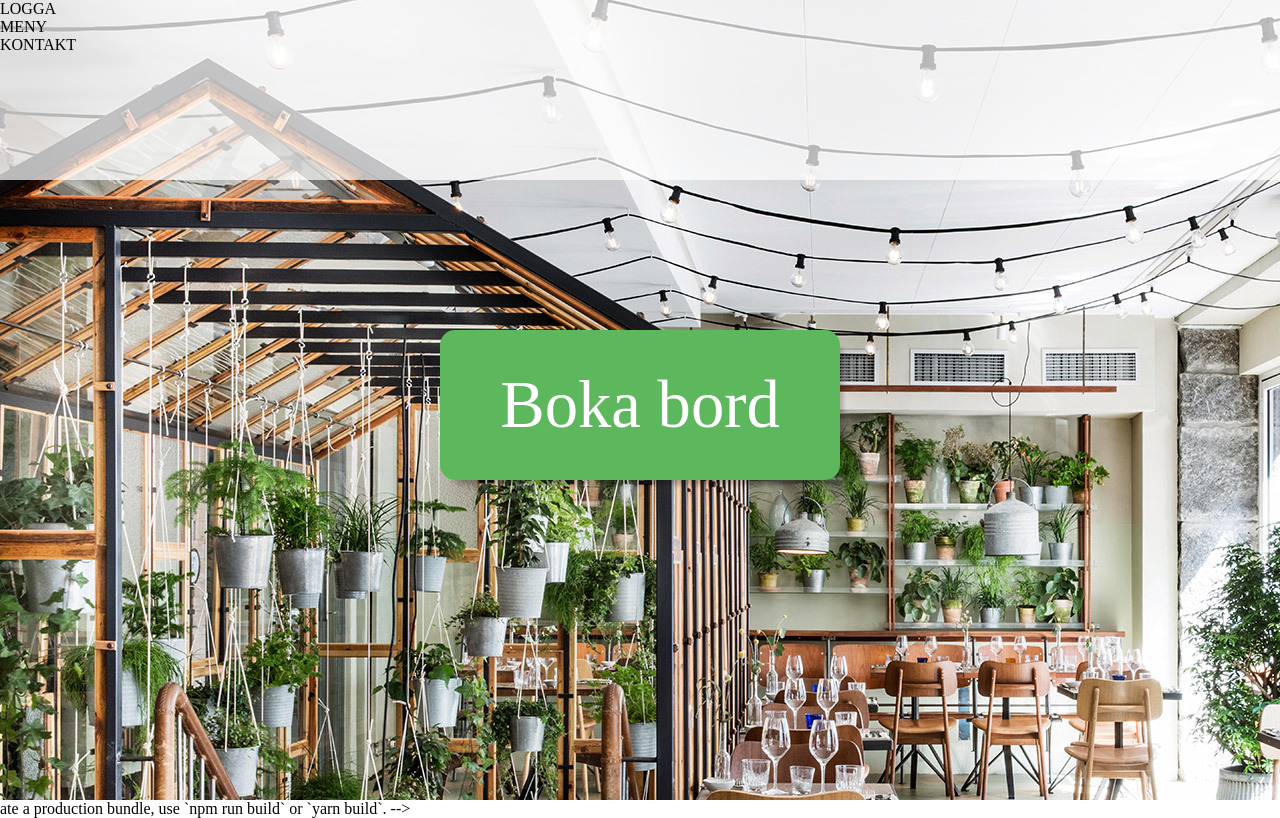
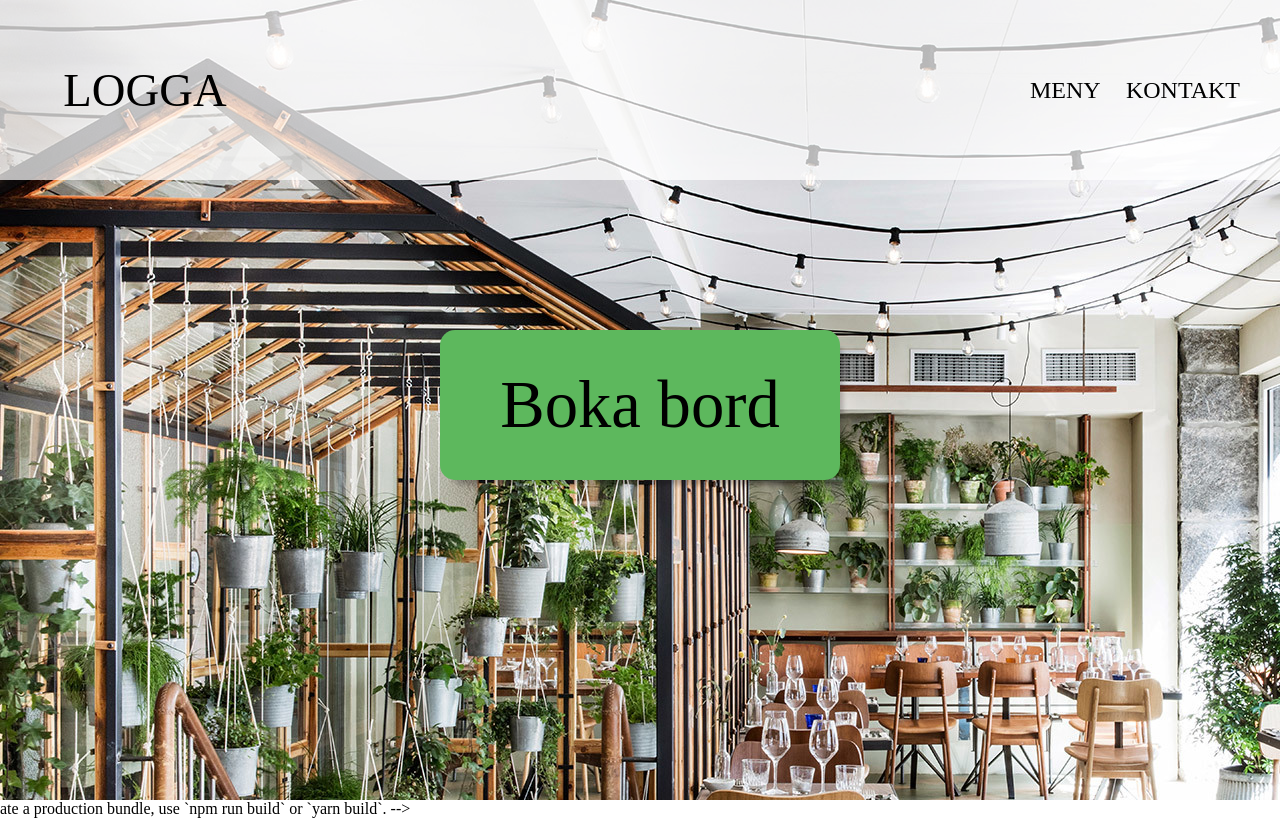
Before and after one commit to filipwieselgren/restaurant-booking-system, a React (Create React App) app: page / in a window 1280 px wide. Built offline with nearby package versions, Linux system fonts and the light colour scheme.

Commit message:
added basic styling to home

```diff
--- a/src/components/layout/Navigation.tsx
+++ b/src/components/layout/Navigation.tsx
@@ -1,15 +1,22 @@
 import React from "react";
+import { Link } from "react-router-dom";
 import "../../styles/navigation.scss";
 
 export const Navigation = () => {
   return (
     <div className="navWrapper">
-      <div>
-        <div className="logo">LOGGA</div>
+      <div className="logoWrapper">
+        <Link to={"/"}>
+          <div className="logo">LOGGA</div>
+        </Link>
       </div>
-      <div>
-        <div className="menuBtn">MENY</div>
-        <div className="contactBtn">KONTAKT</div>
+      <div className="menuWrapper">
+        <Link to={"/meny"}>
+          <div className="menuBtn">MENY</div>
+        </Link>
+        <Link to={"/kontakt"}>
+          <div className="contactBtn">KONTAKT</div>
+        </Link>
       </div>
     </div>
   );
--- a/src/styles/layout.scss
+++ b/src/styles/layout.scss
@@ -4,7 +4,7 @@ body {
 }
 
 a {
-  color: white;
+  color: black;
   text-decoration: none;
   &:hover {
     text-decoration: none;
--- a/src/styles/navigation.scss
+++ b/src/styles/navigation.scss
@@ -1,5 +1,70 @@
-.navWrapper {
-  height: 180px;
-  width: 100%;
-  background-color: rgba(255, 255, 255, 0.715);
+@import "./mixins/mixins";
+
+@include phone-up {
+  .navWrapper {
+    height: 100px;
+    width: 100%;
+    background-color: rgba(255, 255, 255, 0.715);
+    padding-top: 40px;
+    padding-bottom: 40px;
+    display: flex;
+    flex-direction: column;
+    align-items: center;
+    justify-content: space-between;
+
+    .logoWrapper {
+      width: 210px;
+      height: 100px;
+      display: flex;
+      align-items: center;
+      justify-content: center;
+      flex-direction: row;
+      .logo {
+        font-size: 35pt;
+        &:hover {
+          cursor: pointer;
+        }
+      }
+    }
+    .menuWrapper {
+      width: 210px;
+      height: 50px;
+      display: flex;
+      flex-direction: row;
+      justify-content: space-between;
+      align-items: center;
+      .menuBtn {
+        font-size: 18pt;
+        &:hover {
+          cursor: pointer;
+          border-bottom: 1px solid black;
+        }
+      }
+      .contactBtn {
+        font-size: 18pt;
+        &:hover {
+          cursor: pointer;
+          border-bottom: 1px solid black;
+        }
+      }
+    }
+  }
 }
+
+@include tablet-up {
+  .navWrapper {
+    flex-direction: row;
+    .logoWrapper {
+      padding-left: 40px;
+      .logo {
+      }
+    }
+    .menuWrapper {
+      padding-right: 40px;
+      .menuBtn {
+      }
+      .contactBtn {
+      }
+    }
+  }
+}
```
